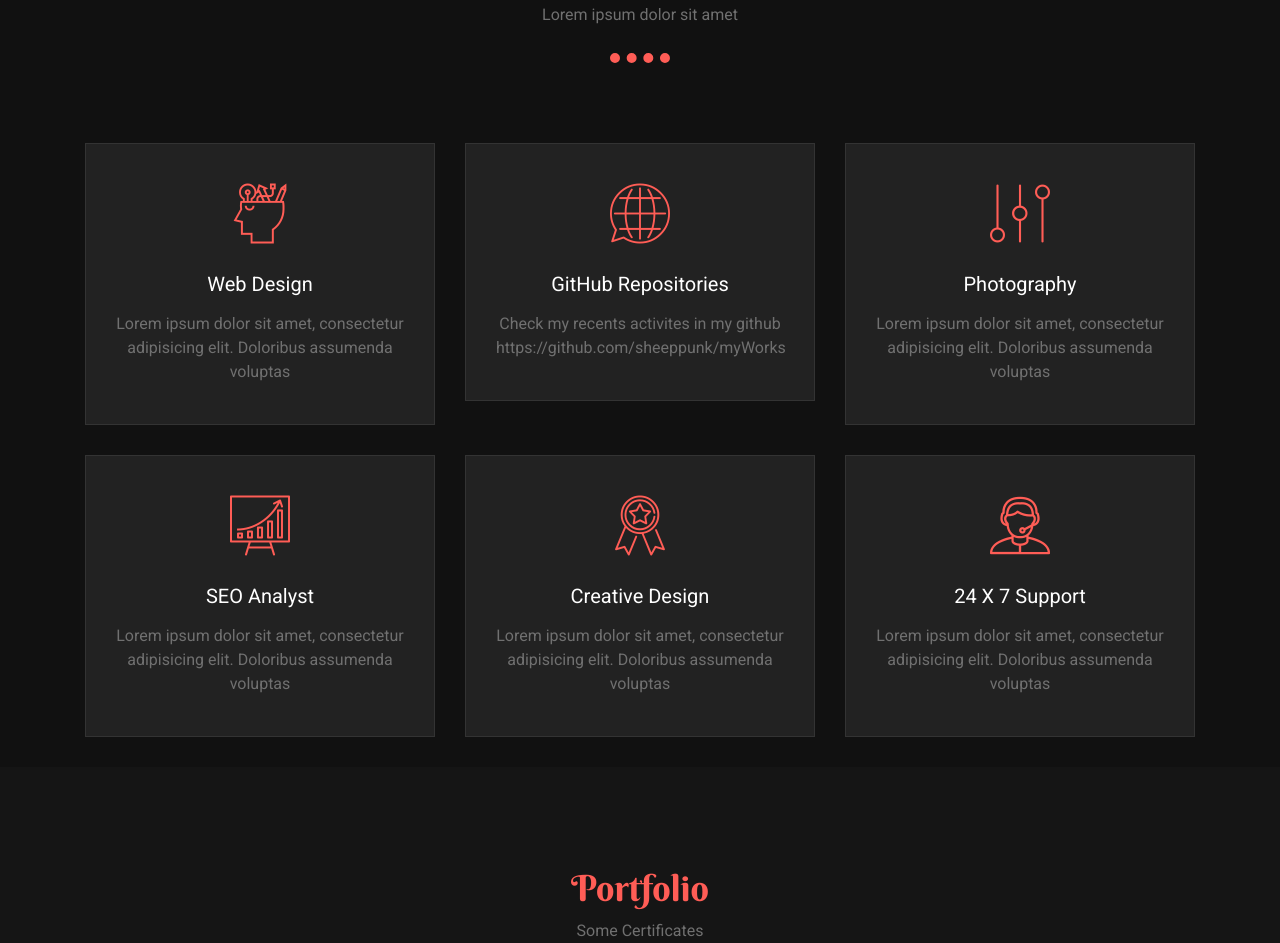
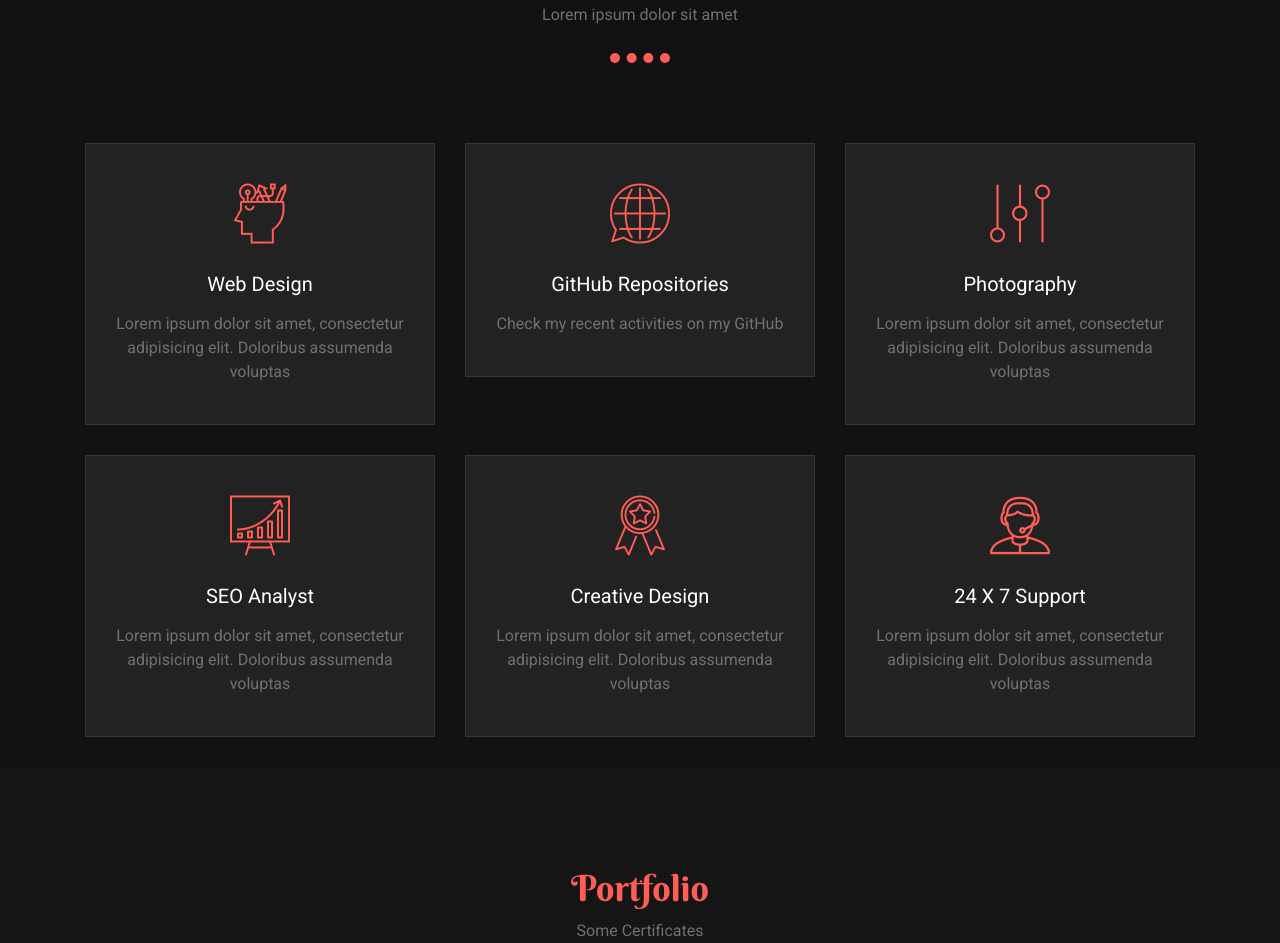
Before and after one commit to sheeppunk/sheeppunk.github.io, a plain HTML site: page index.html in a window 1280 px wide. Shown: the part 1611-2554 px from the top of the page. Drawn offline with Linux system fonts and the light colour scheme.

Commit message:
Update index.html

```diff
--- a/index.html
+++ b/index.html
@@ -184,15 +184,16 @@ During my career the area where I am focusing the most is in the area of video g
 
 				<div class="col-md-4">
 					<!-- Service Single Start -->
-					<div class="service-single wow fadeInUp" data-wow-delay="0.6s">
+					<div class="service-single wow fadeInUp" data-wow-delay="0.6s"
+     						onclick="window.open('https://github.com/sheeppunk/myWorks', '_blank')"
+     						style="cursor: pointer;">
 						<div class="icon-box">
-							<i class="flaticon-translation"></i>
+						<i class="flaticon-translation"></i>
 						</div>
+						<h3>GitHub Repositories</h3>
+						<p>Check my recent activities on my GitHub</p>
+					</div>
 
-						<h3>GitHub Repositories</h3>
-						<p>Check my recents activites in my github</p>
-						<p> https://github.com/sheeppunk/myWorks </p>
-					</div>
 					<!-- Service Single End -->
 				</div>
 
```
